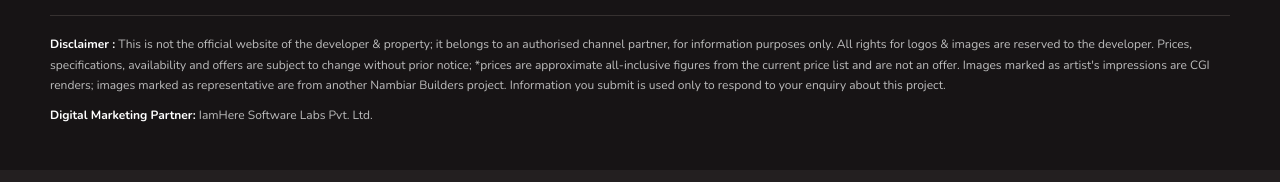
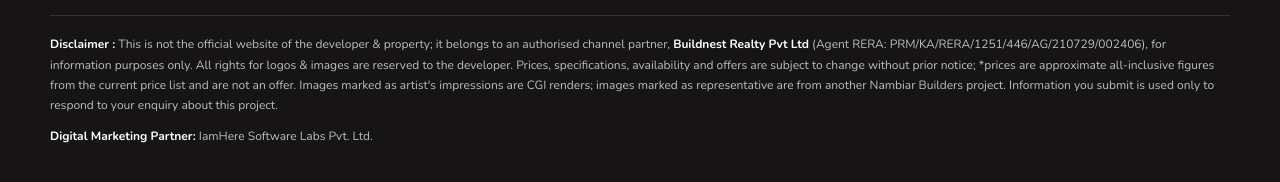
Before and after one commit to iamhere-lab/nambiarbannerghatta, a plain HTML site: page index.html in a window 1280 px wide. Shown: the part 9359-9541 px from the top of the page. Drawn offline with Linux system fonts and the light colour scheme.

Commit message:
Add Buildnest Realty channel-partner details to disclaimer
Co-Authored-By: Claude Opus 5.5 <noreply@anthropic.com>
Claude-Session: https://claude.ai/code/session_01UZNGptWVvyuUGb6uQaEUFh

```diff
--- a/index.html
+++ b/index.html
@@ -382,7 +382,7 @@
 <footer class="site-footer">
   <div class="wrap">
     <div class="foot-top"><img src="assets/img/nambiar-logo-white.svg" width="126" height="30" alt="Nambiar Builders" loading="lazy"><span>Nambiar Ultra-Luxury Villas · Bannerghatta Road</span></div>
-    <p><strong>Disclaimer :</strong> This is not the official website of the developer &amp; property; it belongs to an authorised channel partner<span class="js-agent-rera"></span>, for information purposes only. All rights for logos &amp; images are reserved to the developer. Prices, specifications, availability and offers are subject to change without prior notice; *prices are approximate all-inclusive figures from the current price list and are not an offer. Images marked as artist's impressions are CGI renders; images marked as representative are from another Nambiar Builders project. Information you submit is used only to respond to your enquiry about this project.</p>
+    <p><strong>Disclaimer :</strong> This is not the official website of the developer &amp; property; it belongs to an authorised channel partner, <strong>Buildnest Realty Pvt Ltd</strong> (Agent RERA: PRM/KA/RERA/1251/446/AG/210729/002406), for information purposes only. All rights for logos &amp; images are reserved to the developer. Prices, specifications, availability and offers are subject to change without prior notice; *prices are approximate all-inclusive figures from the current price list and are not an offer. Images marked as artist's impressions are CGI renders; images marked as representative are from another Nambiar Builders project. Information you submit is used only to respond to your enquiry about this project.</p>
     <p><strong>Digital Marketing Partner:</strong> IamHere Software Labs Pvt. Ltd.</p>
   </div>
 </footer>
```
